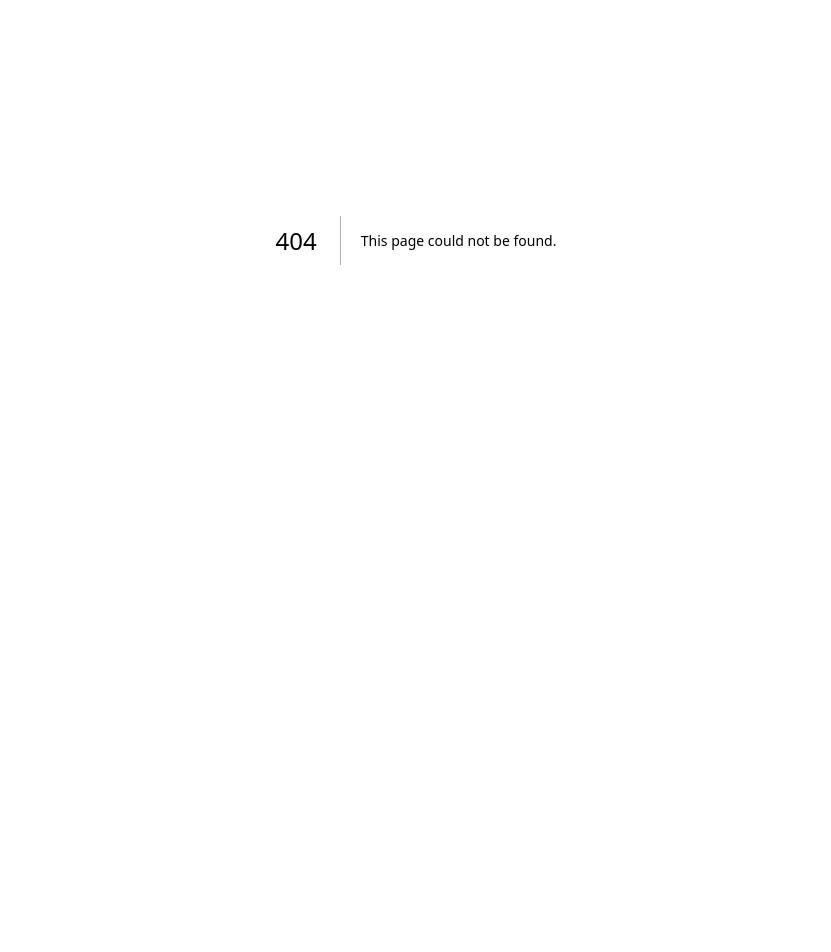
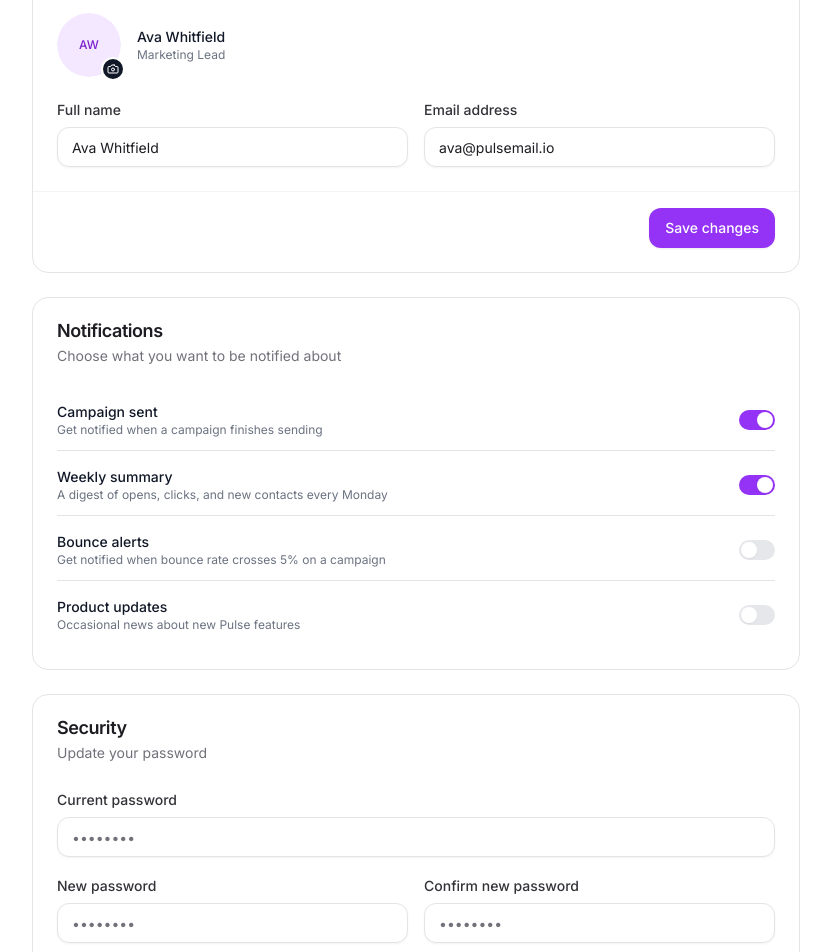
Before and after one commit to Prajakta-0210/email-marketing-saas, a Next.js app: page /settings in a window 1280 px wide. Before the commit this address had no page. Shown: the part 160-1112 px from the top of the page, without its empty margins (224-1055 px from the left). Before the commit the page ends 800 px from the top, so only its background shows below. Built offline with nearby package versions, Linux system fonts and the light colour scheme.

Commit message:
implemented settings Page UI

```diff
--- /dev/null
+++ b/app/(dashboard)/settings/page.tsx
@@ -0,0 +1,208 @@
+"use client";
+
+import { useState } from "react";
+import { Camera, LogOut, Trash2 } from "lucide-react";
+
+import { Button } from "@/components/ui/button";
+import { Input } from "@/components/ui/input";
+import { Label } from "@/components/ui/label";
+import { Switch } from "@/components/ui/switch";
+import { Separator } from "@/components/ui/separator";
+import { Avatar, AvatarFallback } from "@/components/ui/avatar";
+import {
+  Card,
+  CardContent,
+  CardHeader,
+  CardTitle,
+  CardDescription,
+  CardFooter,
+} from "@/components/ui/card";
+import { currentUser } from "@/lib/mock-data";
+
+const notificationPrefs = [
+  {
+    id: "campaign-sent",
+    label: "Campaign sent",
+    description: "Get notified when a campaign finishes sending",
+    defaultChecked: true,
+  },
+  {
+    id: "weekly-summary",
+    label: "Weekly summary",
+    description: "A digest of opens, clicks, and new contacts every Monday",
+    defaultChecked: true,
+  },
+  {
+    id: "bounce-alerts",
+    label: "Bounce alerts",
+    description: "Get notified when bounce rate crosses 5% on a campaign",
+    defaultChecked: false,
+  },
+  {
+    id: "product-updates",
+    label: "Product updates",
+    description: "Occasional news about new Pulse features",
+    defaultChecked: false,
+  },
+];
+
+export default function SettingsPage() {
+  const [name, setName] = useState(currentUser.name);
+  const [email, setEmail] = useState(currentUser.email);
+  const [saving, setSaving] = useState(false);
+
+  function handleSaveProfile(e: React.FormEvent) {
+    e.preventDefault();
+    setSaving(true);
+    setTimeout(() => setSaving(false), 700);
+  }
+
+  return (
+    <div className="mx-auto max-w-3xl space-y-6">
+      <div>
+        <h1 className="text-2xl font-semibold tracking-tight text-gray-900">
+          Settings
+        </h1>
+        <p className="mt-1 text-sm text-gray-500">
+          Manage your account, notifications, and security preferences.
+        </p>
+      </div>
+
+      {/* Profile */}
+      <Card>
+        <CardHeader>
+          <CardTitle>Profile</CardTitle>
+          <CardDescription>Update your personal information</CardDescription>
+        </CardHeader>
+        <form onSubmit={handleSaveProfile}>
+          <CardContent className="space-y-5">
+            <div className="flex items-center gap-4">
+              <div className="relative">
+                <Avatar className="h-16 w-16 text-base">
+                  <AvatarFallback>{currentUser.avatarInitials}</AvatarFallback>
+                </Avatar>
+                <button
+                  type="button"
+                  className="absolute -bottom-1 -right-1 flex h-6 w-6 items-center justify-center rounded-full border-2 border-white bg-gray-900 text-white hover:bg-gray-700"
+                  aria-label="Change avatar"
+                >
+                  <Camera className="h-3 w-3" />
+                </button>
+              </div>
+              <div>
+                <p className="text-sm font-medium text-gray-900">{currentUser.name}</p>
+                <p className="text-xs text-gray-500">{currentUser.role}</p>
+              </div>
+            </div>
+
+            <div className="grid grid-cols-1 gap-4 sm:grid-cols-2">
+              <div className="space-y-1.5">
+                <Label htmlFor="settings-name">Full name</Label>
+                <Input
+                  id="settings-name"
+                  value={name}
+                  onChange={(e) => setName(e.target.value)}
+                />
+              </div>
+              <div className="space-y-1.5">
+                <Label htmlFor="settings-email">Email address</Label>
+                <Input
+                  id="settings-email"
+                  type="email"
+                  value={email}
+                  onChange={(e) => setEmail(e.target.value)}
+                />
+              </div>
+            </div>
+          </CardContent>
+          <CardFooter className="justify-end border-t border-gray-100 pt-4">
+            <Button type="submit" disabled={saving}>
+              {saving ? "Saving…" : "Save changes"}
+            </Button>
+          </CardFooter>
+        </form>
+      </Card>
+
+      {/* Notifications */}
+      <Card>
+        <CardHeader>
+          <CardTitle>Notifications</CardTitle>
+          <CardDescription>Choose what you want to be notified about</CardDescription>
+        </CardHeader>
+        <CardContent className="space-y-1">
+          {notificationPrefs.map((pref, idx) => (
+            <div key={pref.id}>
+              <div className="flex items-center justify-between gap-4 py-3">
+                <div className="min-w-0">
+                  <p className="text-sm font-medium text-gray-900">{pref.label}</p>
+                  <p className="text-xs text-gray-500">{pref.description}</p>
+                </div>
+                <Switch defaultChecked={pref.defaultChecked} />
+              </div>
+              {idx !== notificationPrefs.length - 1 && <Separator />}
+            </div>
+          ))}
+        </CardContent>
+      </Card>
+
+      {/* Security */}
+      <Card>
+        <CardHeader>
+          <CardTitle>Security</CardTitle>
+          <CardDescription>Update your password</CardDescription>
+        </CardHeader>
+        <CardContent className="space-y-4">
+          <div className="grid grid-cols-1 gap-4 sm:grid-cols-2">
+            <div className="space-y-1.5 sm:col-span-2">
+              <Label htmlFor="current-password">Current password</Label>
+              <Input id="current-password" type="password" placeholder="••••••••" />
+            </div>
+            <div className="space-y-1.5">
+              <Label htmlFor="new-password">New password</Label>
+              <Input id="new-password" type="password" placeholder="••••••••" />
+            </div>
+            <div className="space-y-1.5">
+              <Label htmlFor="confirm-password">Confirm new password</Label>
+              <Input id="confirm-password" type="password" placeholder="••••••••" />
+            </div>
+          </div>
+        </CardContent>
+        <CardFooter className="justify-end border-t border-gray-100 pt-4">
+          <Button variant="outline">Update password</Button>
+        </CardFooter>
+      </Card>
+
+      {/* Danger zone */}
+      <Card className="border-red-100">
+        <CardHeader>
+          <CardTitle className="text-red-600">Danger zone</CardTitle>
+          <CardDescription>Irreversible actions for your account</CardDescription>
+        </CardHeader>
+        <CardContent>
+          <div className="flex flex-col items-start justify-between gap-3 rounded-lg border border-red-100 bg-red-50/50 p-4 sm:flex-row sm:items-center">
+            <div>
+              <p className="text-sm font-medium text-gray-900">Delete account</p>
+              <p className="text-xs text-gray-500">
+                Permanently remove your account and all associated data.
+              </p>
+            </div>
+            <Button variant="destructive" size="sm">
+              <Trash2 className="h-3.5 w-3.5" />
+              Delete account
+            </Button>
+          </div>
+        </CardContent>
+      </Card>
+
+      {/* Log out (mirrors sidebar / topbar logout) */}
+      <div className="flex justify-end pb-4">
+        <Button variant="ghost" asChild className="text-gray-500 hover:text-gray-900">
+          <a href="/login">
+            <LogOut className="h-4 w-4" />
+            Log out
+          </a>
+        </Button>
+      </div>
+    </div>
+  );
+}
--- /dev/null
+++ b/components/ui/switch.tsx
@@ -0,0 +1,29 @@
+"use client";
+
+import * as React from "react";
+import * as SwitchPrimitives from "@radix-ui/react-switch";
+
+import { cn } from "@/lib/utils";
+
+const Switch = React.forwardRef<
+  React.ElementRef<typeof SwitchPrimitives.Root>,
+  React.ComponentPropsWithoutRef<typeof SwitchPrimitives.Root>
+>(({ className, ...props }, ref) => (
+  <SwitchPrimitives.Root
+    className={cn(
+      "peer inline-flex h-5 w-9 shrink-0 cursor-pointer items-center rounded-full border-2 border-transparent transition-colors focus-visible:outline-none focus-visible:ring-2 focus-visible:ring-ring focus-visible:ring-offset-2 disabled:cursor-not-allowed disabled:opacity-50 data-[state=checked]:bg-primary data-[state=unchecked]:bg-gray-200",
+      className
+    )}
+    {...props}
+    ref={ref}
+  >
+    <SwitchPrimitives.Thumb
+      className={cn(
+        "pointer-events-none block h-4 w-4 rounded-full bg-white shadow-sm ring-0 transition-transform data-[state=checked]:translate-x-4 data-[state=unchecked]:translate-x-0"
+      )}
+    />
+  </SwitchPrimitives.Root>
+));
+Switch.displayName = SwitchPrimitives.Root.displayName;
+
+export { Switch };
```
